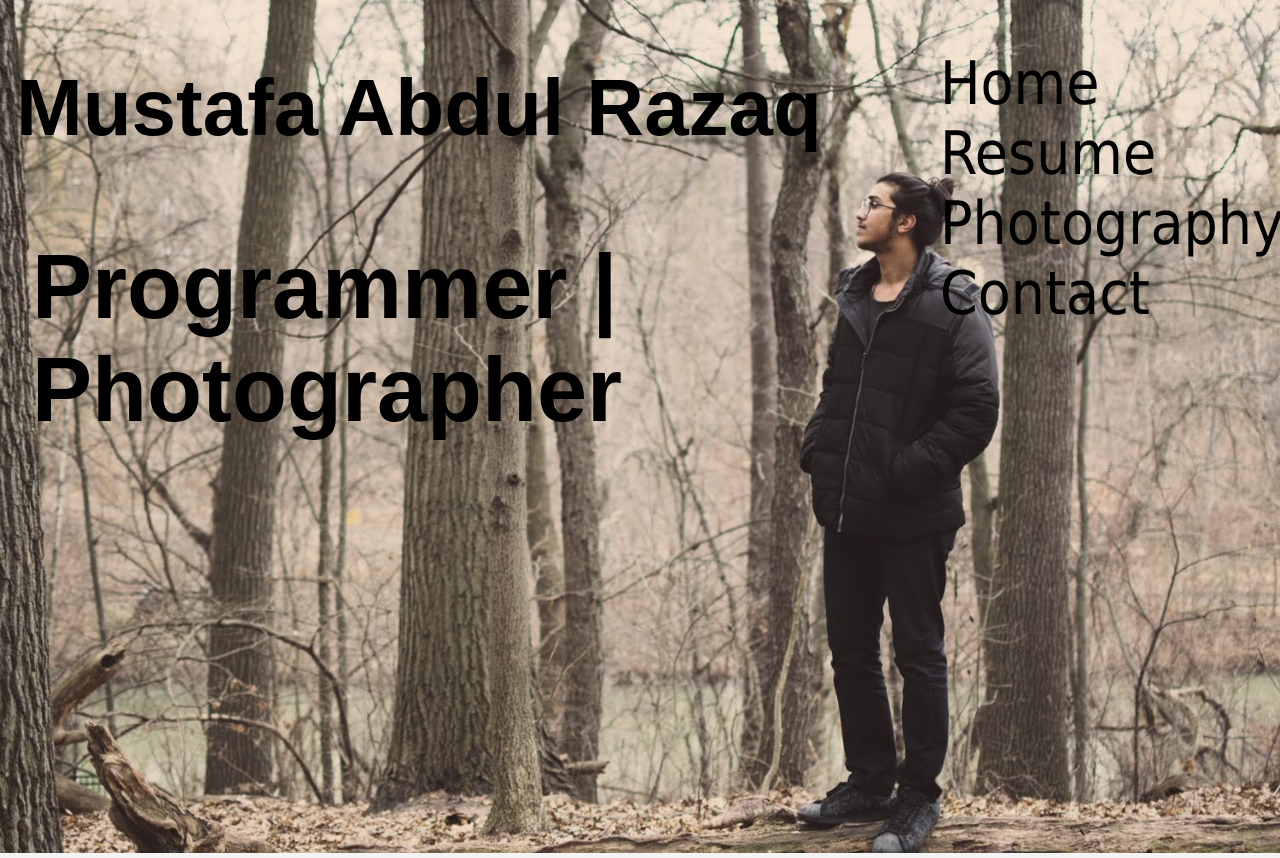
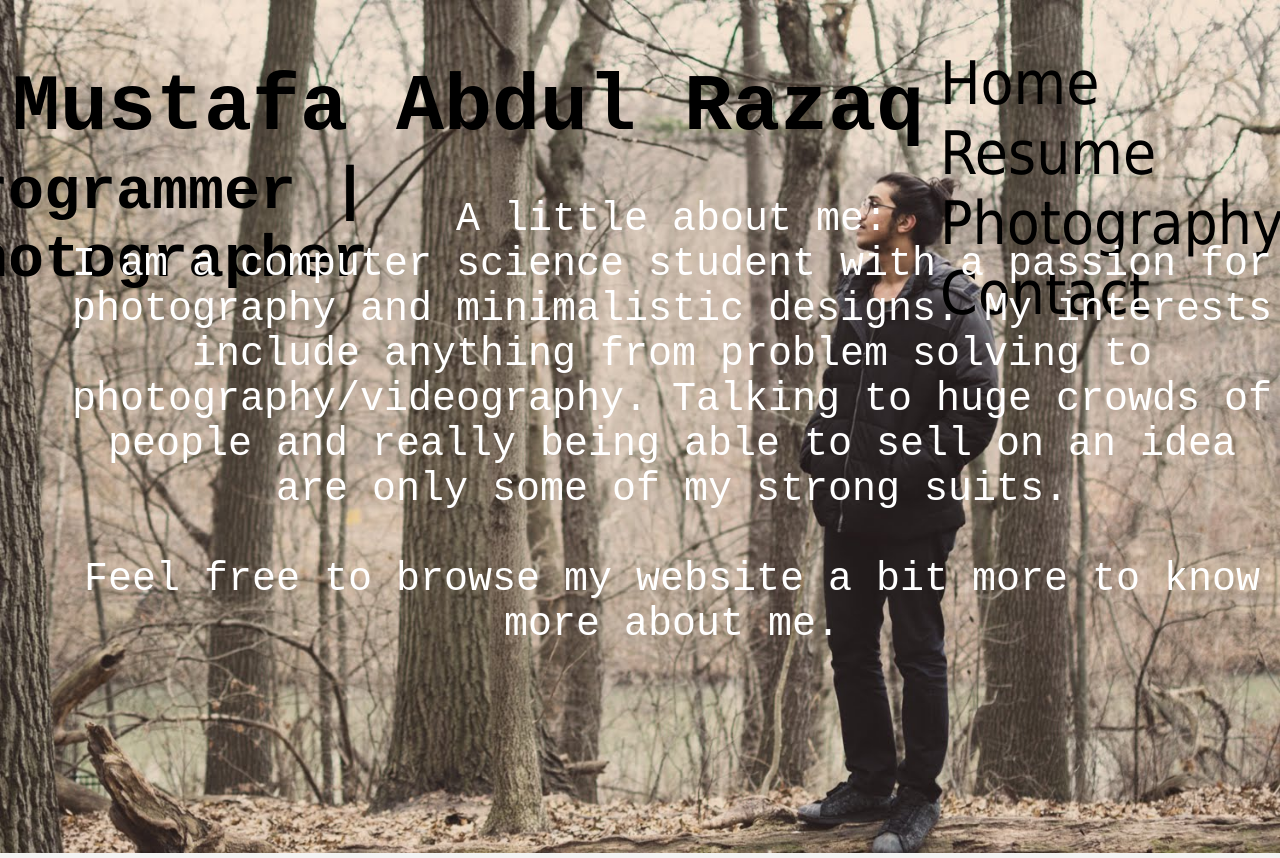
Before and after one commit to mustafaimam/newPersonalWebsite, a plain HTML site: page index.html in a window 1280 px wide. Shown: the top 858 px of the page. Drawn offline with Linux system fonts and the light colour scheme.

Commit message:
Update
Removed JS alert, added about me text, changed the positioning of texts

```diff
--- a/css/style.css
+++ b/css/style.css
@@ -5,13 +5,13 @@ body, html{
 
 body{
 	background-color:#f4f4f4;
-	font-family:'Raleway', sans-serif;
+	font-family:'Courier New', Courier, monospace;
 }
 
 h1{
 	position: absolute;
 	top: 8px;
-	left: 16px;
+	left:12px;
 	text-align:center;
 	font-size:80px;
 	color:black;
@@ -19,10 +19,10 @@ h1{
 
 h2{
 	position:absolute;
-	top:30%;
-	left:35%;
+	top:20%;
+	left:30%;
 	transform: translate(-50%, -10%);
-	font-size:90px;
+	font-size:60px;
 	text-align:left;
 	margin:auto;
 }
@@ -69,3 +69,12 @@ nav{
 	margin:auto;
 	font-family:Tahoma, Geneva, sans-serif;
 }
+
+p{
+	position:absolute;
+	bottom:20%;
+	left:5%;
+	text-align:center;
+	font-size:40px;
+	color:white;
+}
--- a/index.html
+++ b/index.html
@@ -22,7 +22,8 @@
 				<li><a href="#" id="4">Contact</a></li>
 			</nav>
 		</ul>
-		<!--<div class="img-bg"></div>-->
+
+		<p>A little about me:<br>I am a computer science student with a passion for photography and minimalistic designs. My interests include anything from problem solving to photography/videography. Talking to huge crowds of people and really being able to sell on an idea are only some of my strong suits.<br><br>Feel free to browse my website a bit more to know more about me.</p>
 
 	</body>
 	</div>
--- a/main.js
+++ b/main.js
@@ -1,3 +1 @@
 var number1 ='Hello testing JS';
-
-alert(number1);
```
